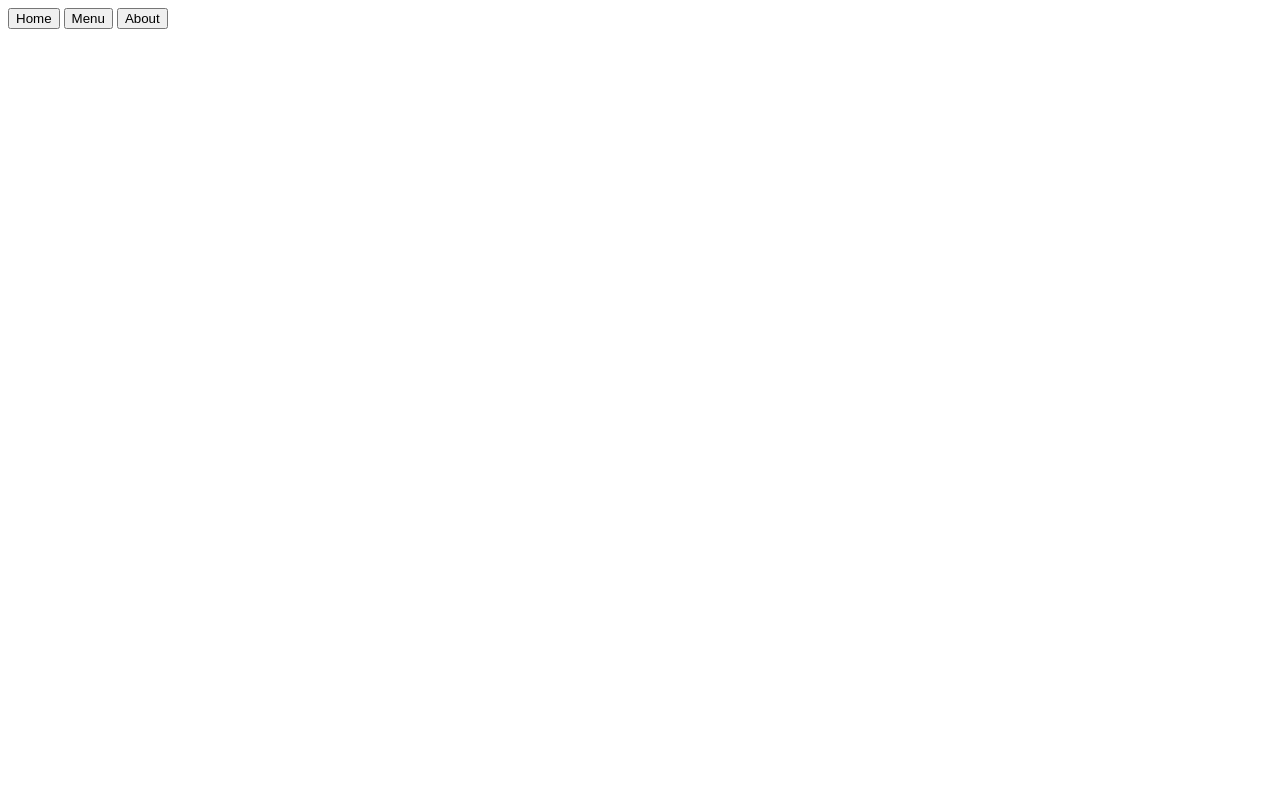
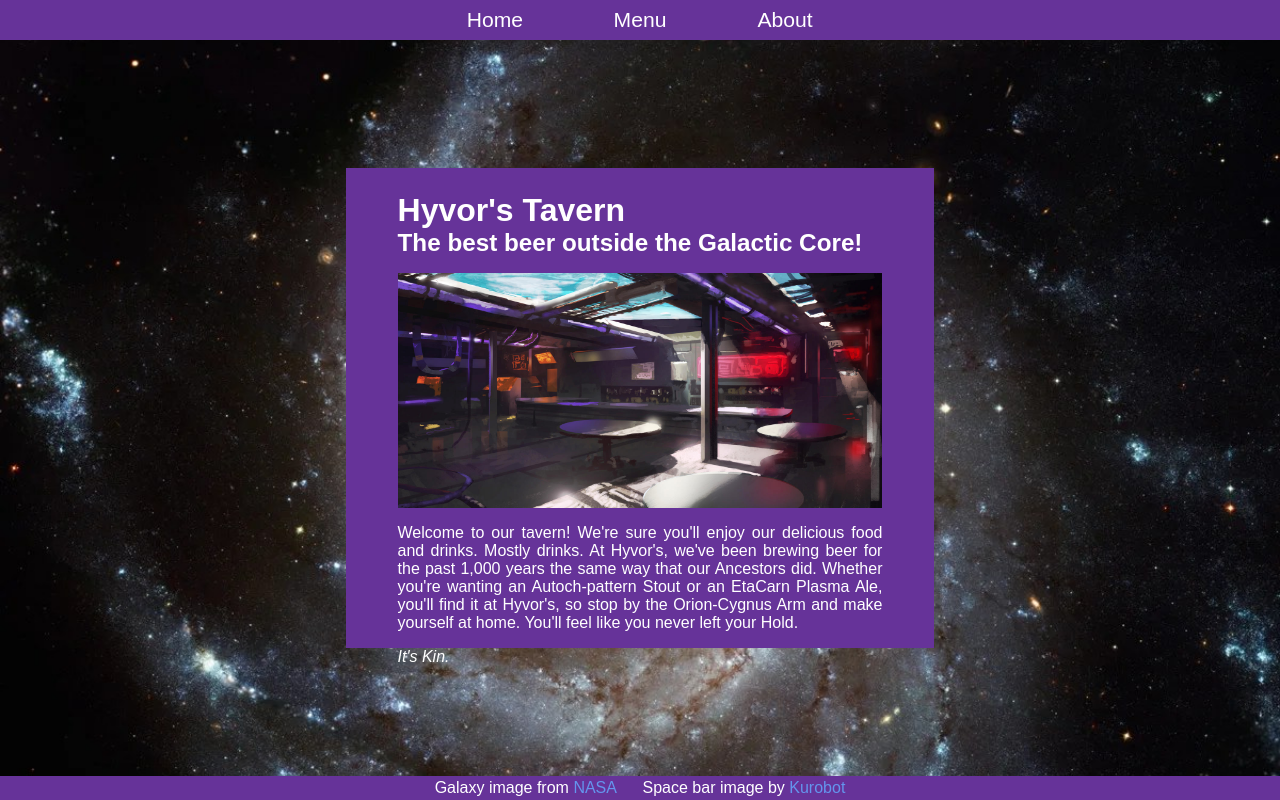
Before and after one commit to csgray/odin-restaurant, a website built with webpack: page src/template.html in a window 1280 px wide. Built offline with nearby package versions, Linux system fonts and the light colour scheme; a web font is replaced by a local one.

Commit message:
feat: Add static homepage

```diff
--- a/package.json
+++ b/package.json
@@ -18,7 +18,10 @@
   },
   "homepage": "https://github.com/csgray/odin-restaurant#readme",
   "devDependencies": {
+    "css-loader": "^7.1.2",
+    "html-loader": "^5.1.0",
     "html-webpack-plugin": "^5.6.3",
+    "style-loader": "^4.0.0",
     "webpack": "^5.98.0",
     "webpack-cli": "^6.0.1",
     "webpack-dev-server": "^5.2.1"
--- a/src/index.js
+++ b/src/index.js
@@ -1 +1 @@
-console.log("Check!");
+import "./styles.css";
--- /dev/null
+++ b/src/styles.css
@@ -0,0 +1,110 @@
+@import url(https://fonts.bunny.net/css?family=space-grotesk);
+
+* {
+    padding: 0;
+    margin: 0;
+    box-sizing: border-box;
+}
+
+html {
+    height: 100%; /* Makes the background image fill the window  */
+
+    /* Font Sizes */
+    h1 { font-size: 2em; }
+    h2 { font-size: 1.7411em; }
+    h3 { font-size: 1.5157em; }
+    h4 { font-size: 1.3195em; }
+    h5 { font-size: 1.1487em; }
+    p { font-size: 1em; }
+
+    body {
+        height: 100%;
+
+        background-image: url("./assets/spiral-galaxy.jpg");
+        background-repeat: no-repeat;
+        background-size: cover;
+
+        display: flex;
+        flex-direction: column;
+        align-items: center;
+
+        font-family: 'Space Grotesk', sans-serif;
+        font-weight: normal;
+
+        header, #content, footer {
+            background-color: rebeccapurple;
+            color: white;
+        }
+
+        header, footer {
+            width: 100%;
+            display: flex;
+            align-items: center;
+            justify-content: center;
+        }
+
+        header {
+            height: 5vh;
+            margin-bottom: auto;
+
+            nav {
+                display: flex;
+                justify-content: center;
+                gap: 4vw;
+
+                button {
+                    border: none;
+                    border-radius: 5px;
+                    background-color: transparent;
+                    color: white;
+
+                    padding-block: 0.5vh;
+                    padding-inline: 1vw;
+
+                    font-size: 1.3195em;
+                    font-family: inherit;
+                    min-width: 8ch;
+
+                    &:hover {
+                        background-color: cornflowerblue;
+                        color: black;
+                    }
+                }
+            }
+        }
+
+        #content {
+            height: 60%;
+            width: 60%;
+            padding: 3vh 4vw;
+
+            display: flex;
+            flex-direction: column;
+            gap: 2vh;
+
+            max-inline-size: 66ch;
+            text-align: justify;
+        }
+
+        footer {
+            height: 3vh;
+            margin-top: auto;
+
+            display: flex;
+            gap: 2vw;
+        }
+
+        /* Links */
+        a {
+            text-decoration: none;
+        }
+
+        a:link {
+            color: cornflowerblue;
+        }
+
+        a:visited {
+            color: greenyellow;
+        }
+    }
+}
--- a/src/template.html
+++ b/src/template.html
@@ -5,18 +5,41 @@
     <meta charset="UTF-8">
     <meta name="viewport" content="width=device-width, initial-scale=1.0">
     <title>Odin Restaurant</title>
+    <style></style>
 </head>
 
 <body>
     <header>
         <nav>
-            <button>Home</button>
-            <button>Menu</button>
-            <button>About</button>
+            <button type="button" id="home">Home</button>
+            <button type="button" id="menu">Menu</button>
+            <button type="button" id="about">About</button>
         </nav>
     </header>
 
-    <div id="content"></div>
+    <div id="content">
+        <div>
+            <h1>Hyvor's Tavern</h1>
+            <h3>The best beer outside the Galactic Core!</h3>
+        </div>
+
+        <img src="./assets/space_bar_by_kurobot.jpg" alt="interior of a space bar">
+
+        <p>
+            Welcome to our tavern! We're sure you'll enjoy our delicious food and drinks. Mostly drinks. At Hyvor's,
+            we've been brewing beer for the past 1,000 years the same way that our Ancestors did. Whether you're wanting
+            an Autoch-pattern Stout or an EtaCarn Plasma Ale, you'll find it at Hyvor's, so stop by the Orion-Cygnus Arm
+            and make yourself at home. You'll feel like you never left your Hold.
+        </p>
+
+        <p><i>It's Kin.</i></p>
+
+    </div>
+
+    <footer>
+        <div>Galaxy image from <a href="https://science.nasa.gov/universe/galaxies/">NASA</a></div>
+        <div>Space bar image by <a href="https://www.deviantart.com/kurobot/art/Space-Bar-359773205">Kurobot</a></div>
+    </footer>
 </body>
 
 </html>
--- a/webpack.config.js
+++ b/webpack.config.js
@@ -23,4 +23,18 @@ export default {
             template: "./src/template.html",
         }),
     ],
+    module: {
+        rules: [
+            // Bundle CSS
+            {
+                test: /\.css$/i,
+                use: ["style-loader", "css-loader"], // Order matters!
+            },
+            // Bundle images referenced in HTML
+            {
+                test: /\.html$/i,
+                loader: "html-loader",
+            },
+        ]
+    }
 };
```
Also changed, not shown: src/assets/space_bar_by_kurobot.jpg (added), src/assets/spiral-galaxy.jpg (added), 1 other file.
